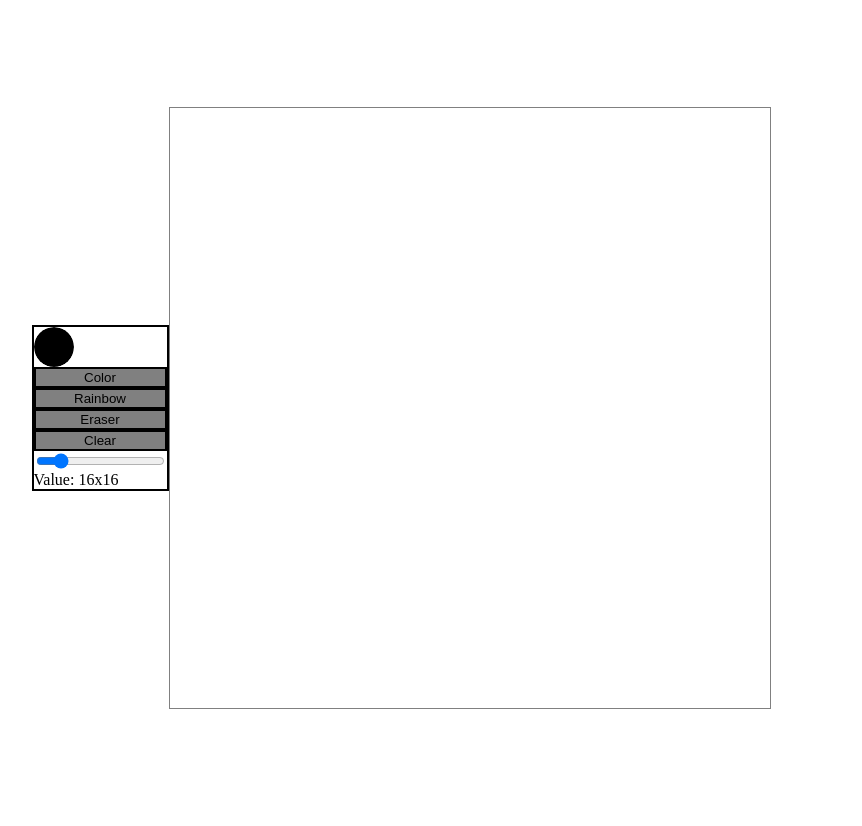
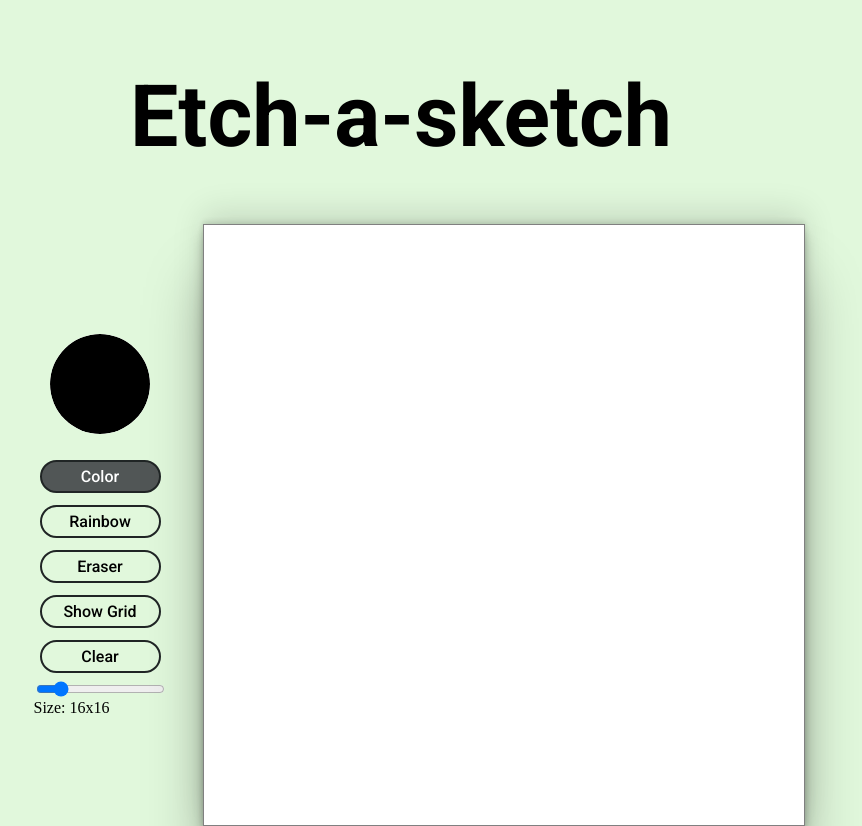
Before and after one commit to Neroslike/etch-a-sketch, a plain HTML site: page index.html in a window 1280 px wide. Both pictures are taken after a click on the button "Color". Shown: the whole page, without its empty margins (239-1101 px from the left). Drawn offline with Linux system fonts and the light colour scheme.

Commit message:
Add styles and buttons Add new logic for showing/hiding the grid

```diff
--- a/index.html
+++ b/index.html
@@ -1,6 +1,9 @@
 <!DOCTYPE html>
 <html lang="en">
 <head>
+    <link rel="preconnect" href="https://fonts.googleapis.com">
+    <link rel="preconnect" href="https://fonts.gstatic.com" crossorigin>
+    <link href="https://fonts.googleapis.com/css2?family=Roboto:ital,wght@0,100;0,300;0,400;0,500;0,700;0,900;1,100;1,300;1,400;1,500;1,700;1,900&display=swap" rel="stylesheet">
     <link rel="stylesheet" href="styles/style.css">
     <meta charset="UTF-8">
     <meta http-equiv="X-UA-Compatible" content="IE=edge">
@@ -8,17 +11,20 @@
     <title>Etch a sketch!</title>
 </head>
 <body>
+    <h1>Etch-a-sketch</h1>
+    <div class="content">
     <div class="btn-container">
         <input type="color" name="Colorpicker" id="picker" value="black">
-        <button id="color">Color</button>
-        <button id="rainbow">Rainbow</button>
-        <button id="eraser">Eraser</button>
+        <button class="mode" id="color">Color</button>
+        <button class="mode" id="rainbow">Rainbow</button>
+        <button class="mode" id="eraser">Eraser</button>
+        <button id="showGrid">Show Grid</button>
         <button id="clear">Clear</button>
         <input type="range" min="1" max="100" value="16" id="slider">
         <span id="sizing"></span>
     </div>
     <div class="container">
-
+    </div>
     </div>
     <script src="script/script.js"></script>
 </body>
--- a/script/script.js
+++ b/script/script.js
@@ -8,13 +8,17 @@ let slider = document.querySelector('#slider')
 let sizing = document.querySelector('#sizing')
 let eraserBtn = document.querySelector('#eraser')
 let colorBtn = document.querySelector('#color')
+colorBtn.classList.toggle('active')
 let rainbow = document.querySelector('#rainbow')
 let colorPicker = document.querySelector('#picker')
+let showGrid = document.querySelector('#showGrid')
 let currentColor = DEFAULT_COLOR
 let mouseDown = false
 let rain = false
+let btns = document.querySelectorAll('.mode')
 document.body.onmousedown = () => (mouseDown = true)
 document.body.onmouseup = () => (mouseDown = false)
+let gridElement = document.querySelectorAll('.grid-element')
 createGrid()
 
 function clearGrid(){
@@ -34,6 +38,7 @@ function createGrid(size = DEFAULT_SIZE) {
         div.addEventListener('mousedown', paint)
         container.appendChild(div)
     }
+    gridElement = document.querySelectorAll('.grid-element')
 }
 
 function setColor(setCol = DEFAULT_COLOR){
@@ -87,17 +92,45 @@ function clear(){
 
 btn.addEventListener('click', clear)
 
-sizing.textContent = `Value: ${slider.value}x${slider.value}`
+sizing.textContent = `Size: ${slider.value}x${slider.value}`
 slider.addEventListener('input', () => {
-    sizing.textContent = `Value: ${slider.value}x${slider.value}`
+    sizing.textContent = `Size: ${slider.value}x${slider.value}`
 })
 
 slider.addEventListener('change', () => {
     size = slider.value
     size = size * size
     renderGrid(size)
+    gridShow('remove')
+    showGrid.classList.remove('active')
 })
 
 colorPicker.addEventListener('change', (e) =>{
     setColor(e.target.value)
 })
+
+btns.forEach(element => {
+    element.addEventListener('click', (e) =>{
+        btns.forEach(butt => {
+            butt.classList.remove('active')
+        })
+        e.target.classList.toggle('active')
+    })
+});
+
+function gridShow(action){
+    if(action === 'toggle'){
+        gridElement.forEach(element => {
+            element.classList.toggle('showGrid')
+        });
+    } else if(action === 'remove'){
+        gridElement.forEach(element => {
+        element.classList.remove('showGrid')
+        });
+    }
+}
+
+showGrid.addEventListener('click', (e) =>{
+    e.target.classList.toggle('active')
+    gridShow('toggle')
+})
--- a/styles/style.css
+++ b/styles/style.css
@@ -1,8 +1,11 @@
 body {
     display: flex;
-    justify-content: center;
+    justify-content: space-around;
     align-items: center;
+    flex-direction: column;
     height: 100vh;
+    background-color: #e1f8dc;
+
 }
 
 .container {
@@ -14,16 +17,25 @@ body {
     flex-wrap: wrap;
     border: 1px gray solid;
     user-select: none;
+    background-color: white;
+    box-shadow: rgba(0, 0, 0, 0.25) 0px 54px 55px, rgba(0, 0, 0, 0.12) 0px -12px 30px, rgba(0, 0, 0, 0.12) 0px 4px 6px, rgba(0, 0, 0, 0.17) 0px 12px 13px, rgba(0, 0, 0, 0.09) 0px -3px 5px;
+}
+
+.content {
+    display: flex;
+    column-gap: 5%;
+
 }
 
 .grid-element  {
     user-select: none;
+    background: white;
 }
 
 .btn-container {
-    border: black solid 2px;
     display: flex;
     flex-direction: column;
+    justify-content: center;
 }
 
 input[type="color"]::-webkit-color-swatch-wrapper {
@@ -38,11 +50,38 @@ input[type="color"]::-webkit-color-swatch {
     padding: 0;
     border: none;
     border-radius: 50%;
-    height: 40px;
-    width: 40px;
+    height: 100px;
+    width: 100px;
+    align-self: center;
+    margin-bottom: 20px;
 }
 
 button {
-    background-color: gray;
-    border: black 2px solid;
+    background: none;
+    border: #202525 2px solid;
+    border-radius: 20px;
+    padding: 5px;
+    margin: 6px;
+    font-family: 'Roboto', sans-serif;
+    font-weight: 500;
+    font-size: 16px;
 }
+
+button:hover {
+    transform: scale(1.10);
+}
+
+button.active{
+    background-color: #515656;
+    color: white;
+}
+
+.showGrid {
+    outline:1px solid black;
+}
+
+h1 {
+    font-family: 'Roboto', sans-serif;
+    font-size: 86px;
+
+}
```
